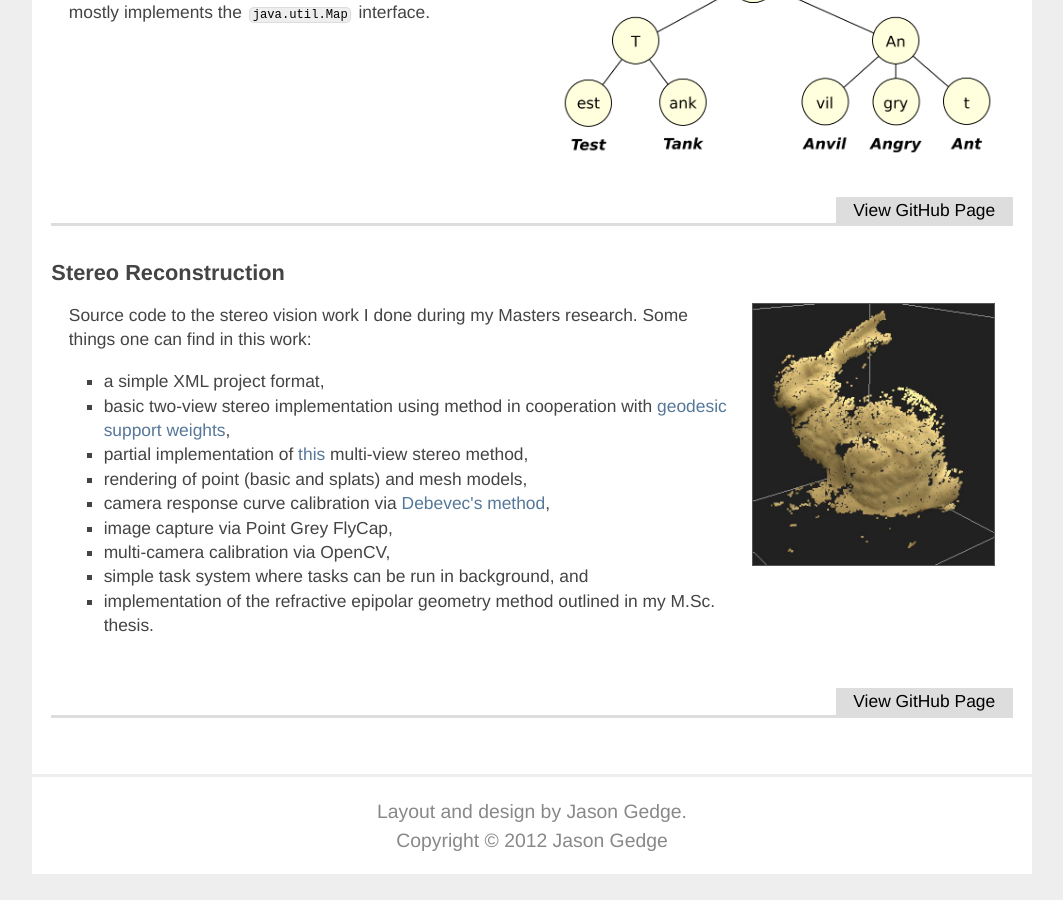
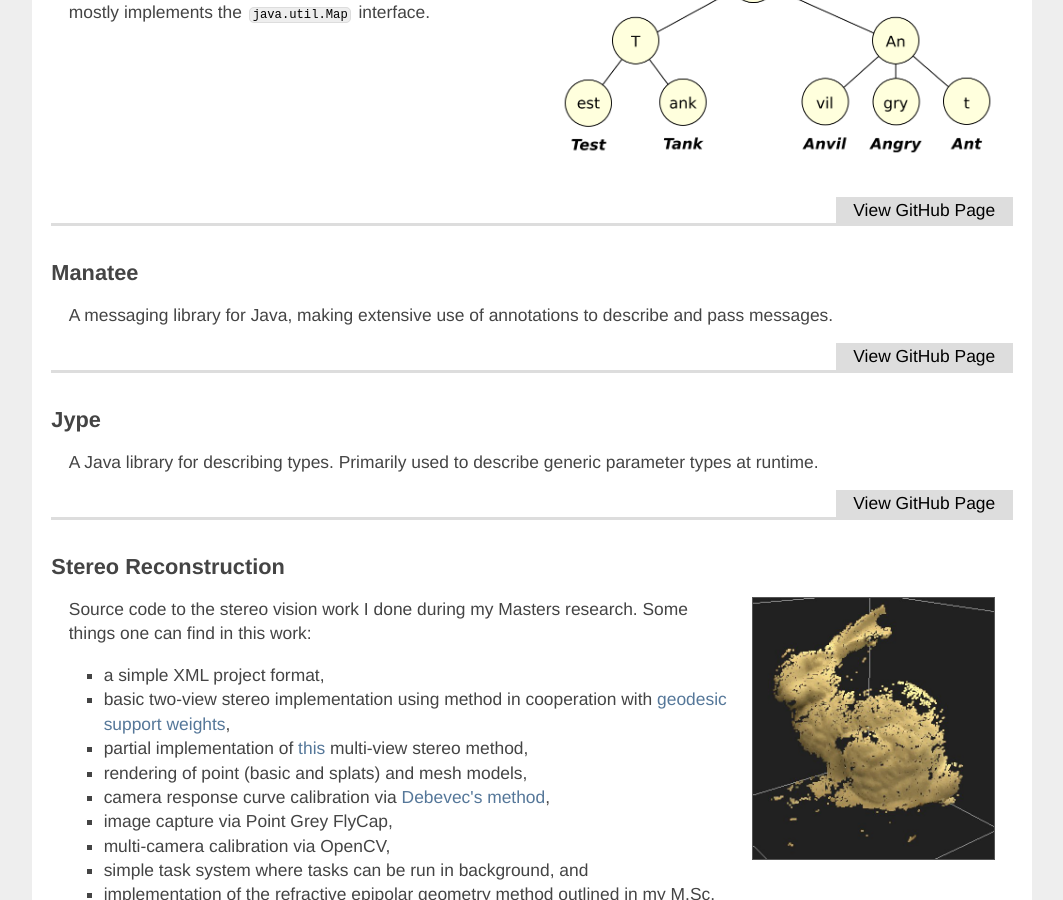
Before and after one commit to thegedge/personal-site, a Jekyll site: the page built from portfolio.html, in a window 1280 px wide and 900 px high, scrolled down 632 px. Shown: the whole window, without its empty margins (108-1171 px from the left). Built offline with Jekyll 4.4.1, drawn with Linux system fonts in a browser that asks for light colours; Markdown is read by kramdown in place of the engine named in the settings.

Commit message:
Add Manatee and Jype projects to portfolio

```diff
--- a/assets/js/site.js
+++ b/assets/js/site.js
@@ -1,6 +1,5 @@
 $(document).ready(function() {
 	$('body.portfolio #content > ul > li[id]').each(function() {
-		console.log(this);
 		$('a[rel*="lightbox"]', this).colorbox({
 			      rel: $(this).attr('id'),
 			 maxWidth: '95%',
--- a/portfolio.html
+++ b/portfolio.html
@@ -42,6 +42,26 @@ page_id: portfolio
 			<li><a href="http://github.com/thegedge/radix-tree">View GitHub Page</a></li>
 		</ul>
 	</li>
+	<li id="manatee" class="clearfix">
+		<h2>Manatee</h2>
+		<div>
+			A messaging library for Java, making extensive use of annotations to describe
+			and pass messages.
+		</div>
+		<ul class="inline block">
+			<li><a href="http://github.com/thegedge/manatee">View GitHub Page</a></li>
+		</ul>
+	</li>
+	<li id="jype" class="clearfix">
+		<h2>Jype</h2>
+		<div>
+			A Java library for describing types. Primarily used to describe generic
+			parameter types at runtime.
+		</div>
+		<ul class="inline block">
+			<li><a href="http://github.com/thegedge/jype">View GitHub Page</a></li>
+		</ul>
+	</li>
 	<li id="stereo" class="clearfix">
 		<h2>Stereo Reconstruction</h2>
 		<div>
```
